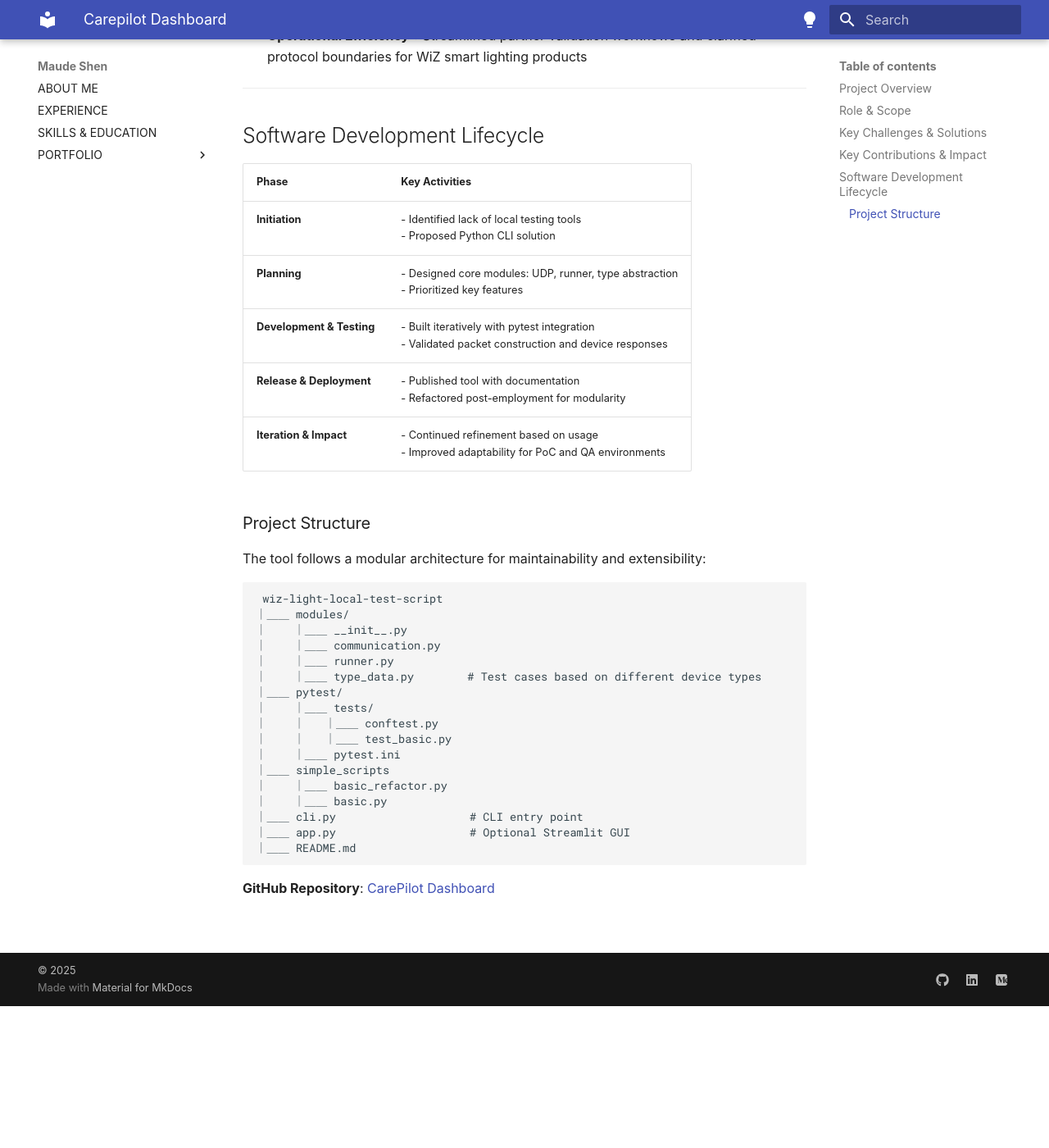
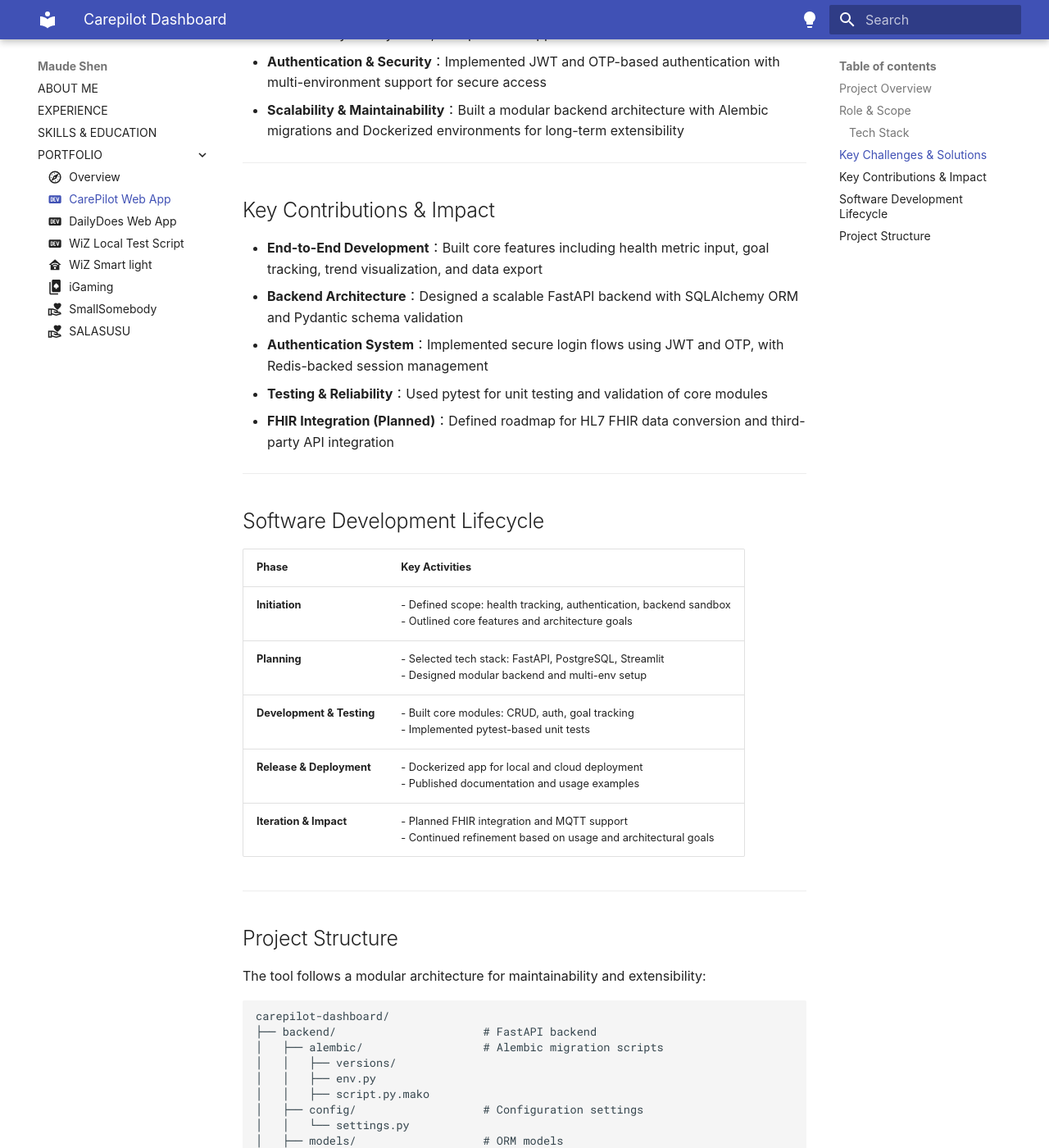
Before and after one commit to maudes/cv, an MkDocs documentation site: the page built from docs/projects/carepilot.md, in a window 1280 px wide and 1400 px high, scrolled down 1589 px. Shown: the whole window at 82% size. Built offline with MkDocs 1.6.1 and Material for MkDocs 9.7.7, drawn with Linux system fonts in a browser that asks for light colours; some web fonts are replaced; before the commit the page ends 2816 px from its top, so only the background shows below that; some of the changed text lies outside the part shown.

Commit message:
update: carepilot project

````diff
--- a/docs/projects/carepilot.md
+++ b/docs/projects/carepilot.md
@@ -7,34 +7,48 @@ description: CarePilot is a personal project designed to help users record and t
 ---
 ![Image](../assets/images/wiz_smart_lighting.png)
 
+
 ## Project Overview
 
-> Tagline
+> CarePilot — Personal Health Tracker & Backend Sandbox
 
-Main description
+CarePilot is a solo-developed web application for recording and tracking personal health data over time. It supports metric input, goal setting, trend visualization, and data export. Beyond its practical use, the project serves as a technical sandbox for exploring backend architecture, authentication flows, and health data standards such as FHIR.
 
 ---
 
 ## Role & Scope
-Sole developer and product owner of the project. Led the full lifecycle from problem identification and technical design to implementation, testing, and post-employment refactoring.
+Sole developer and product owner of the project. Led the full lifecycle from architecture design and feature implementation to testing, deployment, and roadmap planning. The project was designed to validate backend patterns and health data interoperability in a modular, extensible environment.
+
+---
+
+### Tech Stack
+
+| Category     | Technologies Used                                      |
+|--------------|--------------------------------------------------------|
+| **Backend**  | FastAPI, SQLAlchemy, Pydantic, Redis, SMTP             |
+| **Database** | PostgreSQL + Alembic                                   |
+| **DevOps**   | Docker, multi-env configuration                        |
+| **Standards**| FHIR (HL7) for health data interoperability            |
+| **Testing**  | Pytest                                                 |
+
 
 ---
 
 ## Key Challenges & Solutions
 
-- **Tooling Gap for Local Testing**：Built a lightweight, cloud-independent utility to validate local control commands during PoC and partner integration
-- **Protocol Complexity**：Abstracted device types and command flows to simplify UDP-based testing for developers
-- **Maintainability & Extensibility**：Refactored into a modular architecture post-employment to support broader use cases and long-term maintainability
+- **Health Data Modeling & Interoperability**：Designed a flexible schema using SQLAlchemy and Pydantic, with planned support for FHIR conversion
+- **Authentication & Security**：Implemented JWT and OTP-based authentication with multi-environment support for secure access
+- **Scalability & Maintainability**：Built a modular backend architecture with Alembic migrations and Dockerized environments for long-term extensibility
 
 ---
 
 ## Key Contributions & Impact
 
-- **End-to-End Development**：Built CLI tool with UDP communication, test runner, and device-type abstraction modules
-- **Test-Driven Approach**：Implemented pytest-based automated tests to ensure reliability and correctness of command execution
-- **Modular Architecture**：Refactored codebase into reusable modules for enhanced scalability across device types and testing scenarios
-- **Documentation & Enablement**：Provided clear usage examples and README to support internal and external adoption
-- **Operational Efficiency**：Streamlined partner validation workflows and clarified protocol boundaries for WiZ smart lighting products
+- **End-to-End Development**：Built core features including health metric input, goal tracking, trend visualization, and data export
+- **Backend Architecture**：Designed a scalable FastAPI backend with SQLAlchemy ORM and Pydantic schema validation
+- **Authentication System**：Implemented secure login flows using JWT and OTP, with Redis-backed session management
+- **Testing & Reliability**：Used pytest for unit testing and validation of core modules
+- **FHIR Integration (Planned)**：Defined roadmap for HL7 FHIR data conversion and third-party API integration
 
 ---
 
@@ -42,34 +56,49 @@ Sole developer and product owner of the project. Led the full lifecycle from pro
 
 | Phase                   | Key Activities                                                                 |
 |-------------------------|--------------------------------------------------------------------------------|
-| **Initiation**          | - Identified lack of local testing tools<br>- Proposed Python CLI solution |
-| **Planning**            | - Designed core modules: UDP, runner, type abstraction<br>- Prioritized key features |
-| **Development & Testing** | - Built iteratively with pytest integration<br>- Validated packet construction and device responses |
-| **Release & Deployment** | - Published tool with documentation<br>- Refactored post-employment for modularity |
-| **Iteration & Impact**   | - Continued refinement based on usage<br>- Improved adaptability for PoC and QA environments |
+| **Initiation**          | - Defined scope: health tracking, authentication, backend sandbox<br>- Outlined core features and architecture goals |
+| **Planning**            | - Selected tech stack: FastAPI, PostgreSQL, Streamlit<br>- Designed modular backend and multi-env setup |
+| **Development & Testing** | - Built core modules: CRUD, auth, goal tracking<br>- Implemented pytest-based unit tests |
+| **Release & Deployment** | - Dockerized app for local and cloud deployment<br>- Published documentation and usage examples |
+| **Iteration & Impact**   | - Planned FHIR integration and MQTT support<br>- Continued refinement based on usage and architectural goals |
 
+---
 
-### Project Structure
+## Project Structure
 The tool follows a modular architecture for maintainability and extensibility:
 
 ```
- wiz-light-local-test-script
-｜＿＿ modules/
-｜    ｜＿＿ __init__.py
-｜    ｜＿＿ communication.py
-｜    ｜＿＿ runner.py
-｜    ｜＿＿ type_data.py        # Test cases based on different device types
-｜＿＿ pytest/
-｜    ｜＿＿ tests/
-｜    ｜   ｜＿＿ conftest.py
-｜    ｜   ｜＿＿ test_basic.py
-｜    ｜＿＿ pytest.ini
-｜＿＿ simple_scripts
-｜    ｜＿＿ basic_refactor.py
-｜    ｜＿＿ basic.py
-｜＿＿ cli.py                    # CLI entry point
-｜＿＿ app.py                    # Optional Streamlit GUI
-｜＿＿ README.md
+carepilot-dashboard/
+├── backend/                      # FastAPI backend
+│   ├── alembic/                  # Alembic migration scripts
+│   │   ├── versions/
+│   │   ├── env.py
+│   │   ├── script.py.mako
+│   ├── config/                   # Configuration settings
+│   │   └── settings.py
+│   ├── models/                   # ORM models
+│   │   ├── user.py
+│   │   └── umixin.py
+│   ├── routers/                  # API route definitions
+│   ├── schemas/                  # Pydantic schemas
+│   │   ├── dailylog.py
+│   │   ├── user.py
+│   │   ├── profile.py
+│   │   ├── goal.py
+│   │   └── vitalsign.py
+│   ├── services/                 # Business logic
+│   ├── alembic.ini
+│   ├── db.py                     # DB session and engine setup
+│   └── main.py                   # FastAPI entry point
+├── dashboard/                    # Frontend dashboard
+├── tests/                        # Backend test cases
+├── .gitignore                    # Git ignore rules
+├── README.md                     # Project documentation
+├── docker-compose.yml            # Docker orchestration
+├── pyproject.toml                # Python project configuration
+├── pytest.ini                    # Pytest configuration
+└── uv.lock                       # Dependency lock file
+
 ```
 
 **GitHub Repository**: [CarePilot Dashboard](https://github.com/maudes/carepilot-dashboard)
--- a/mkdocs.yml
+++ b/mkdocs.yml
@@ -63,6 +63,7 @@ nav:
   - SKILLS & EDUCATION: education_skills.md
   - PORTFOLIO:
       - Overview: portfolio.md
+      - CarePilot Web App: projects/carepilot.md
       - DailyDoes Web App: projects/dailydose.md
       - WiZ Local Test Script: projects/wiz_local.md
       - WiZ Smart light: projects/wiz.md
````
